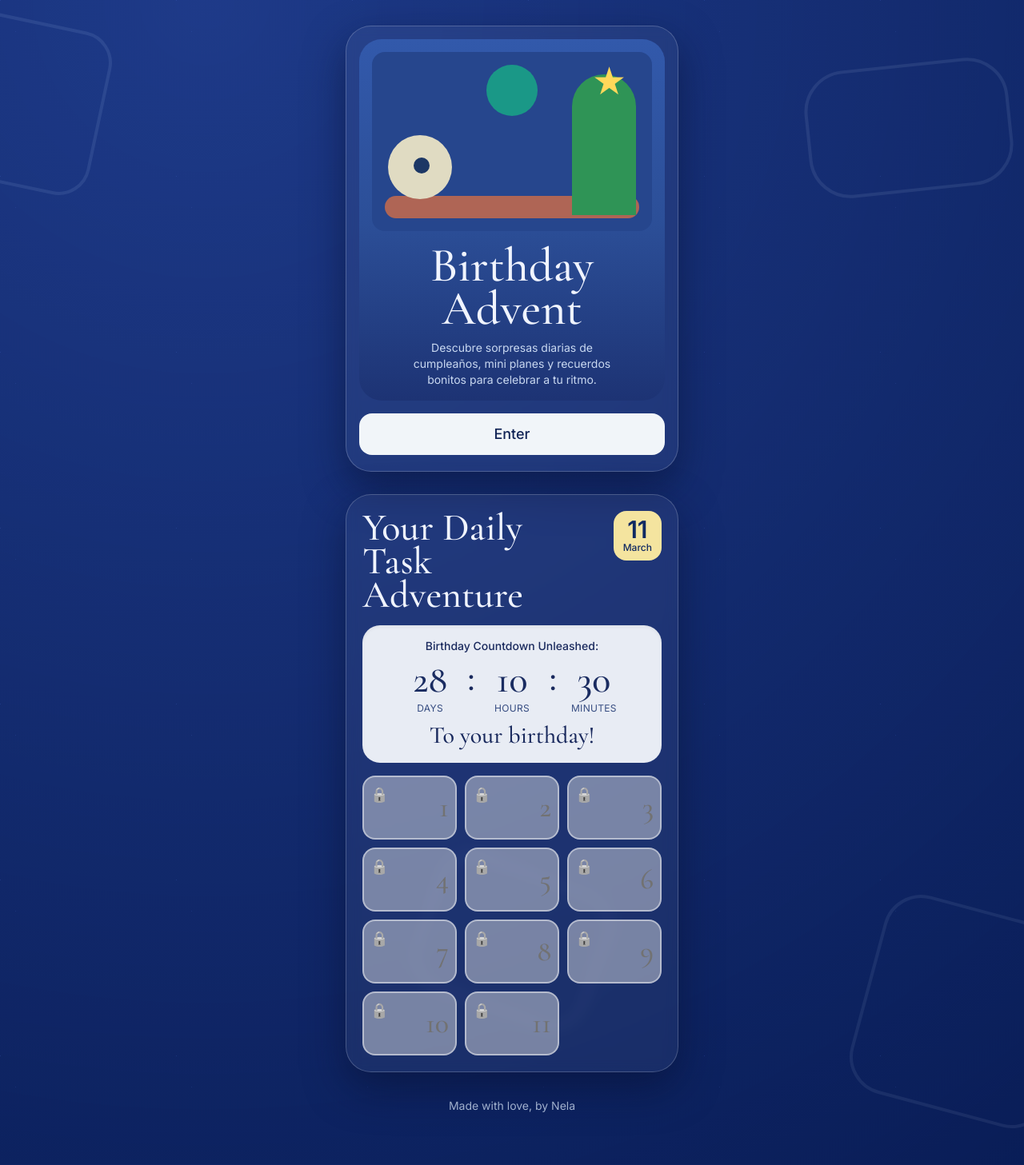
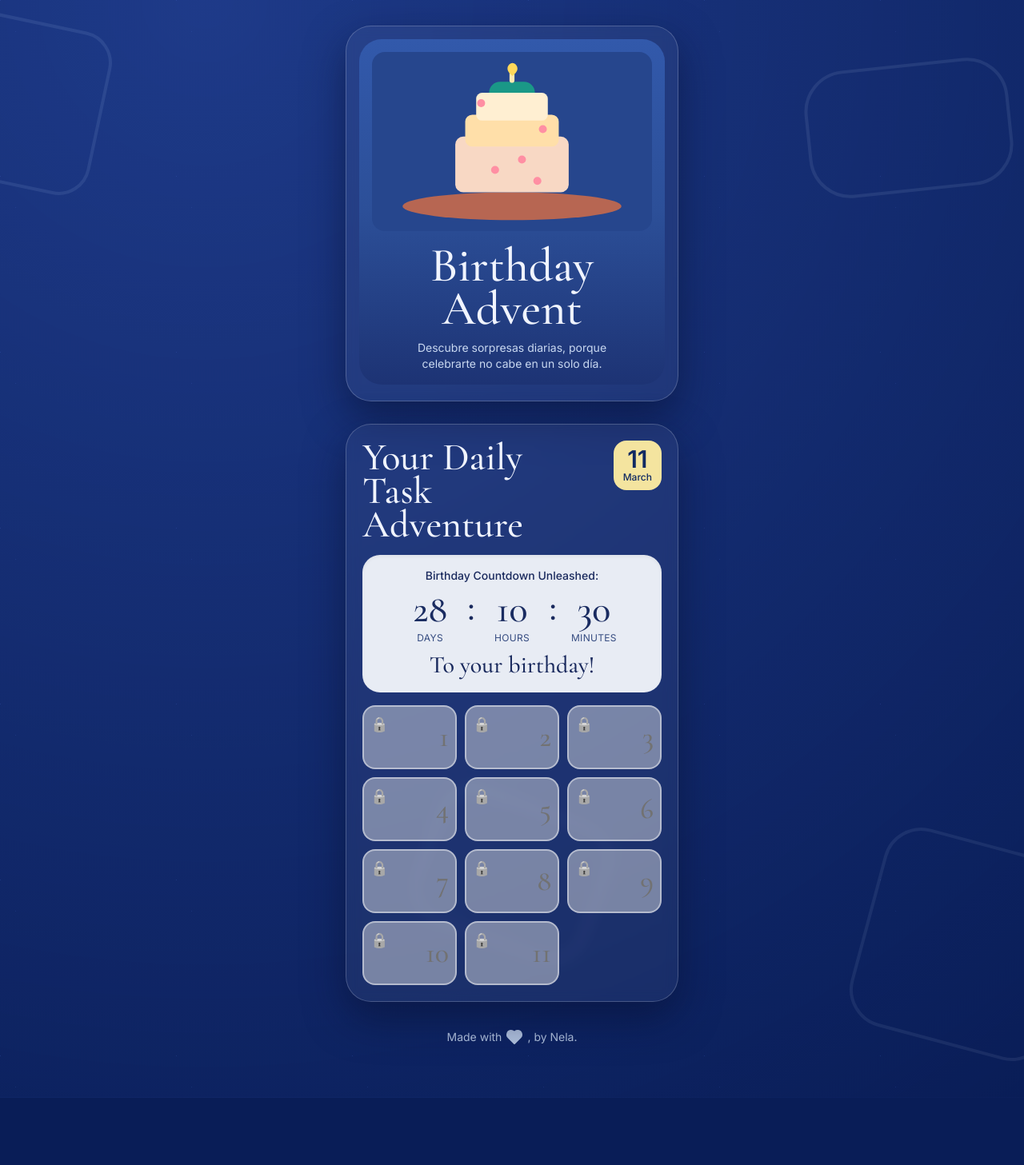
Before and after one commit to nelaruizc/birthday-advent, a React (Vite) app: page / in a window 1280 px wide. Shown: the whole page at 80% size. After the commit the page ends 1373 px from the top, so only its background shows below. Built offline with nearby package versions, Linux system fonts and the light colour scheme.

Commit message:
Update hero content and footer heart icon

```diff
--- a/src/App.tsx
+++ b/src/App.tsx
@@ -24,7 +24,22 @@ const Home = ({
       openedGifts={openedGifts}
       isUnlocked={(id) => isGiftUnlocked(id, new Date())}
     />
-    <footer className="pb-8 pt-1 text-center text-sm text-blue-100/80">Made with love, by Nela</footer>
+    <footer className="flex items-center justify-center gap-1 pb-8 pt-1 text-center text-sm text-blue-100/80">
+      <span>Made with</span>
+      <svg
+        xmlns="http://www.w3.org/2000/svg"
+        width="24"
+        height="24"
+        viewBox="0 0 24 24"
+        fill="currentColor"
+        className="icon icon-tabler icons-tabler-filled icon-tabler-heart"
+        aria-label="heart icon"
+      >
+        <path stroke="none" d="M0 0h24v24H0z" fill="none" />
+        <path d="M6.979 3.074a6 6 0 0 1 4.988 1.425l.037 .033l.034 -.03a6 6 0 0 1 4.733 -1.44l.246 .036a6 6 0 0 1 3.364 10.008l-.18 .185l-.048 .041l-7.45 7.379a1 1 0 0 1 -1.313 .082l-.094 -.082l-7.493 -7.422a6 6 0 0 1 3.176 -10.215z" />
+      </svg>
+      <span>, by Nela.</span>
+    </footer>
   </>
 )
 
--- a/src/components/HeroCard.tsx
+++ b/src/components/HeroCard.tsx
@@ -1,34 +1,16 @@
+import birthdayCakeIllustration from '../assets/undraw_birthday-cake_w9f6.svg'
+
 export const HeroCard = () => {
-  const goToAdventure = () => {
-    const section = document.getElementById('adventure')
-    section?.scrollIntoView({ behavior: 'smooth', block: 'start' })
-  }
-
   return (
     <section className="glass-panel rounded-mega p-4 pb-5">
       <div className="overflow-hidden rounded-[28px] bg-gradient-to-b from-[#3259ab] via-[#2c4f98] to-[#1d3374] p-4">
-        <div className="relative h-56 rounded-2xl bg-[#26468d]">
-          <div className="absolute bottom-4 left-4 right-4 h-7 rounded-full bg-[#d16d48]/80" />
-          <div className="absolute bottom-10 left-5 h-20 w-20 rounded-full bg-[#e0dbc2]">
-            <div className="absolute left-8 top-7 h-5 w-5 rounded-full bg-[#1c3765]" />
-          </div>
-          <div className="absolute right-5 top-7 h-44 w-20 rounded-t-full bg-[#2f9456]" />
-          <div className="absolute right-8 top-3 text-5xl text-[#ffd85a]">★</div>
-          <div className="absolute left-1/2 top-4 h-16 w-16 -translate-x-1/2 rounded-full bg-[#1a9887]" />
-        </div>
+        <img src={birthdayCakeIllustration} alt="Birthday cake illustration" className="h-56 w-full rounded-2xl object-cover" />
 
         <h1 className="mt-4 text-center font-serif text-6xl leading-[0.9]">Birthday Advent</h1>
         <p className="mx-auto mt-3 max-w-[260px] text-center text-sm text-blue-100/90">
-          Descubre sorpresas diarias de cumpleaños, mini planes y recuerdos bonitos para celebrar a tu ritmo.
+          Descubre sorpresas diarias, porque celebrarte no cabe en un solo día.
         </p>
       </div>
-      <button
-        aria-label="Enter birthday adventure"
-        onClick={goToAdventure}
-        className="mt-4 w-full rounded-2xl bg-slate-100 py-3 text-lg font-medium text-[#112456] transition hover:bg-white focus-visible:outline focus-visible:outline-2 focus-visible:outline-offset-2 focus-visible:outline-white"
-      >
-        Enter
-      </button>
     </section>
   )
 }
```
Also changed, not shown: src/assets/undraw_birthday-cake_w9f6.svg (added).
